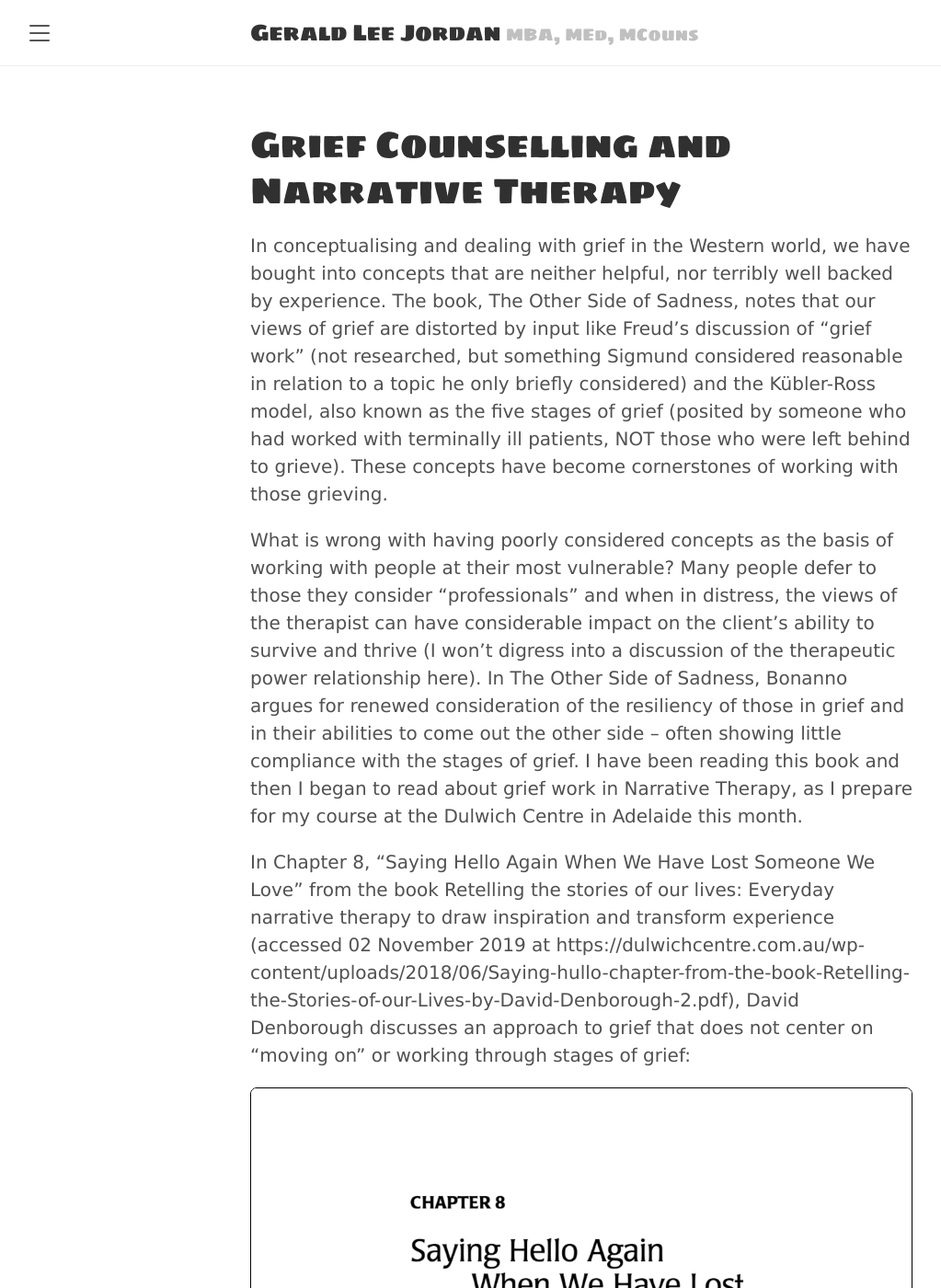
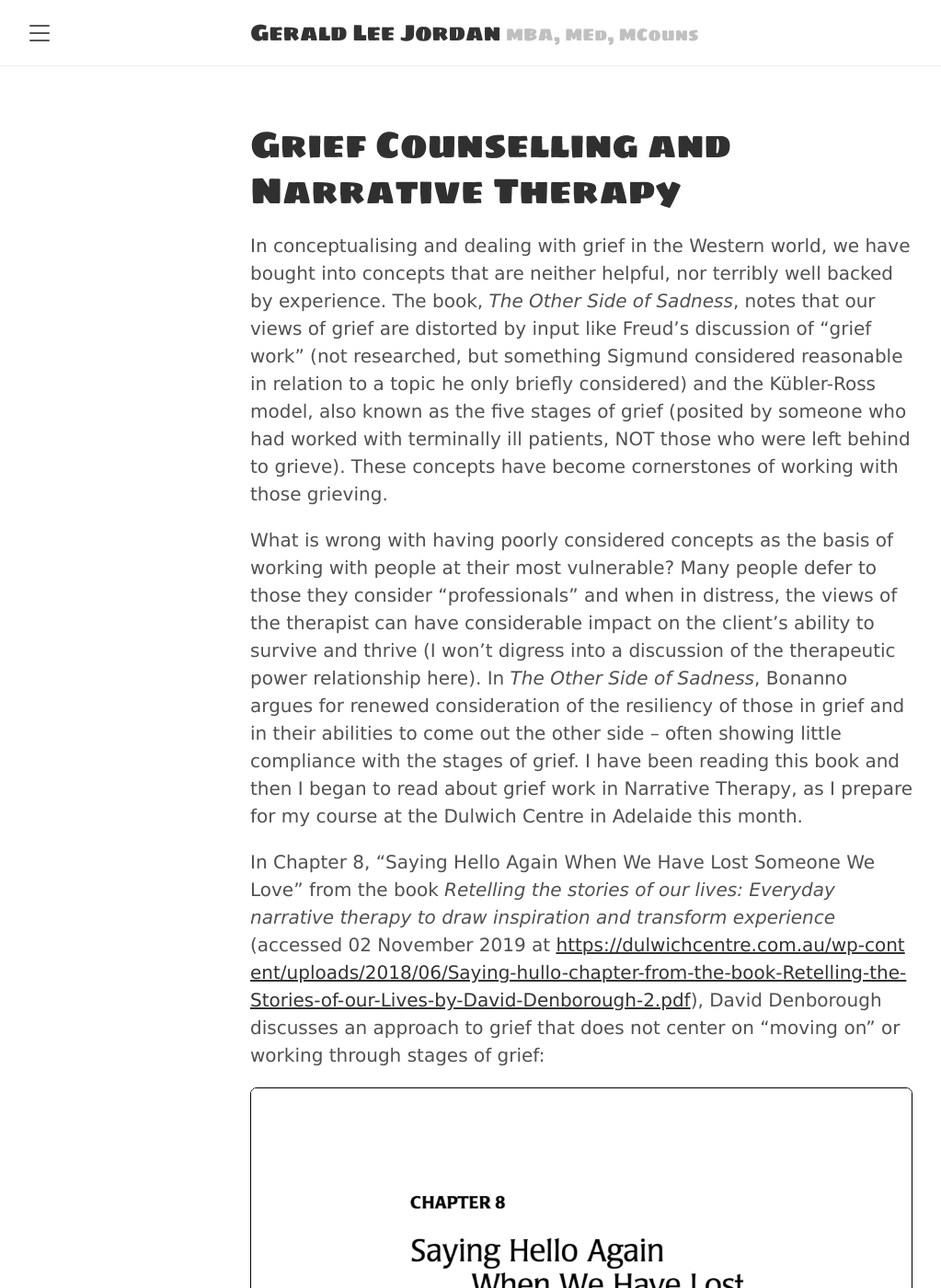
Before and after one commit to tracyjordan/tracyjordan.github.io, a Jekyll site: the page built from _posts/2019-11-03-grief-counselling-and-narrative-therapy.md, in a window 1280 px wide and 1400 px high. Shown: the whole window at 92% size, without its empty margins (8-1031 px from the left). Built offline with Jekyll 4.4.1, drawn with Linux system fonts in a browser that asks for light colours; some of the changed text lies outside the part shown.

```diff
--- a/_posts/2019-11-03-grief-counselling-and-narrative-therapy.md
+++ b/_posts/2019-11-03-grief-counselling-and-narrative-therapy.md
@@ -7,17 +7,17 @@ author: Lee Jordan
 published: true
 ---
 
-<p>In conceptualising and dealing with grief in the Western world, we have bought into concepts that are neither helpful, nor terribly well backed by experience. The book, The Other Side of Sadness, notes that our views of grief are distorted by input like Freud’s discussion of “grief work” (not researched, but something Sigmund considered reasonable in relation to a topic he only briefly considered) and the Kübler-Ross model, also known as the five stages of grief (posited by someone who had worked with terminally ill patients, NOT those who were left behind to grieve). These concepts have become cornerstones of working with those grieving.
+<p>In conceptualising and dealing with grief in the Western world, we have bought into concepts that are neither helpful, nor terribly well backed by experience. The book, <i>The Other Side of Sadness</i>, notes that our views of grief are distorted by input like Freud’s discussion of “grief work” (not researched, but something Sigmund considered reasonable in relation to a topic he only briefly considered) and the Kübler-Ross model, also known as the five stages of grief (posited by someone who had worked with terminally ill patients, NOT those who were left behind to grieve). These concepts have become cornerstones of working with those grieving.
 
-<p>What is wrong with having poorly considered concepts as the basis of working with people at their most vulnerable? Many people defer to those they consider “professionals” and when in distress, the views of the therapist can have considerable impact on the client’s ability to survive and thrive (I won’t digress into a discussion of the therapeutic power relationship here). In The Other Side of Sadness, Bonanno argues for renewed consideration of the resiliency of those in grief and in their abilities to come out the other side – often showing little compliance with the stages of grief. I have been reading this book and then I began to read about grief work in Narrative Therapy, as I prepare for my course at the Dulwich Centre in Adelaide this month.</p>
+<p>What is wrong with having poorly considered concepts as the basis of working with people at their most vulnerable? Many people defer to those they consider “professionals” and when in distress, the views of the therapist can have considerable impact on the client’s ability to survive and thrive (I won’t digress into a discussion of the therapeutic power relationship here). In <i>The Other Side of Sadness</i>, Bonanno argues for renewed consideration of the resiliency of those in grief and in their abilities to come out the other side – often showing little compliance with the stages of grief. I have been reading this book and then I began to read about grief work in Narrative Therapy, as I prepare for my course at the Dulwich Centre in Adelaide this month.</p>
 
-<p>In Chapter 8, “Saying Hello Again When We Have Lost Someone We Love” from the book Retelling the stories of our lives: Everyday narrative therapy to draw inspiration and transform experience (accessed 02 November 2019 at https://dulwichcentre.com.au/wp-content/uploads/2018/06/Saying-hullo-chapter-from-the-book-Retelling-the-Stories-of-our-Lives-by-David-Denborough-2.pdf), David Denborough discusses an approach to grief that does not center on “moving on” or working through stages of grief:</p>
+<p>In Chapter 8, “Saying Hello Again When We Have Lost Someone We Love” from the book <i>Retelling the stories of our lives: Everyday narrative therapy to draw inspiration and transform experience</i> (accessed 02 November 2019 at <a href="https://dulwichcentre.com.au/wp-content/uploads/2018/06/Saying-hullo-chapter-from-the-book-Retelling-the-Stories-of-our-Lives-by-David-Denborough-2.pdf" alt="Narrative Therapy for Grief" rel="nofollow" target="_blank">https://dulwichcentre.com.au/wp-content/uploads/2018/06/Saying-hullo-chapter-from-the-book-Retelling-the-Stories-of-our-Lives-by-David-Denborough-2.pdf</a>), David Denborough discusses an approach to grief that does not center on “moving on” or working through stages of grief:</p>
 
 <p><img class="img-border" src="https://geraldleejordan.com/public/assets/images/narrative-therapy-and-grief-counselling-quote.png" alt="Narrative Therapy and Grief Counselling Quote"></p>
 
 <p>Rather than the Western norm of adjusting to life without the loved one, there are other options for dealing with the pain of separation and loss. In some cultures, our ancestors remain with us in some way. Many Western therapists would argue that moving on is “healthy” and that a person can get “stuck” in grief if the loved one is not assigned a place in the past. The Narrative approach to grief therapy promoted by Denborough (quoting Narrative Therapy founder Michael White) looks for ways to remember the relationship in a positive way, allowing yourself to imagine the love the other person had for you. Pushing your loved one and memories of them into the “past” can mean for some a dismissal of who they were.</p>
 
-<p>There is not only one way to grieve and dominant Western approaches fuelled by armchair discussions of Freud and tidy stages do not fit either the progress or needs of many who have struggled with the loss of a loved one. If you are struggling with the loss of someone close to you, sometimes it helps to remember the joys you shared, their feelings for you and other positive experiences. Not only can these make your loss more bearable, but on a physiological level, these positive emotions can stimulate areas of your brain that are part of your compassionate mind (see The Compassionate Mind, by Paul Gilbert, for discussions of stimulating the compassion centres of the brain).</p>
+<p>There is not only one way to grieve and dominant Western approaches fuelled by armchair discussions of Freud and tidy stages do not fit either the progress or needs of many who have struggled with the loss of a loved one. If you are struggling with the loss of someone close to you, sometimes it helps to remember the joys you shared, their feelings for you and other positive experiences. Not only can these make your loss more bearable, but on a physiological level, these positive emotions can stimulate areas of your brain that are part of your compassionate mind (see <i>The Compassionate Mind</i>, by Paul Gilbert, for discussions of stimulating the compassion centres of the brain).</p>
 
 <p>Here’s to finding more compassionate and loving ways to progress through grief!</p>
 
```
